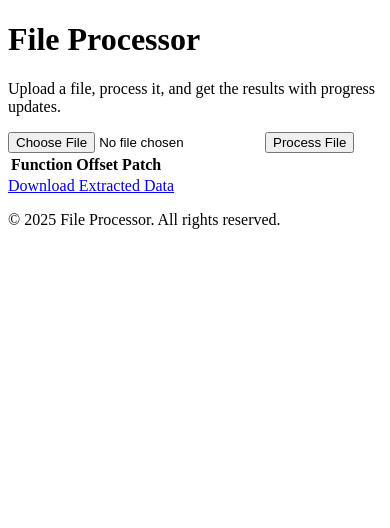
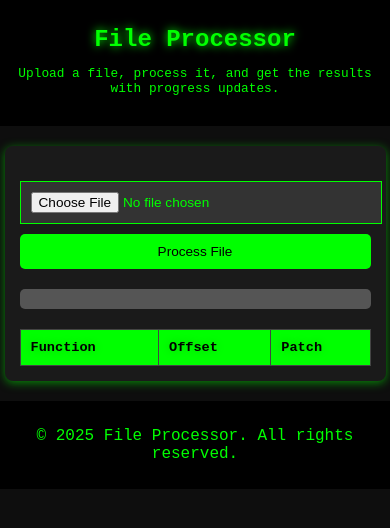
Before and after one commit to siwam-king1/mini_miltia_dumper, a plain HTML site: page index.html in a window 390 px wide. Drawn offline with Linux system fonts and the light colour scheme.

Commit message:
Update index.html

```diff
--- a/index.html
+++ b/index.html
@@ -4,7 +4,184 @@
     <meta charset="UTF-8">
     <meta name="viewport" content="width=device-width, initial-scale=1.0">
     <title>File Processor</title>
-    <link rel="stylesheet" href="styles.css"> <!-- Assuming your CSS is in styles.css -->
+    <style>
+        /* General Styles */
+        body {
+            font-family: 'Courier New', monospace;
+            background-color: #0e0e0e; /* Dark background */
+            color: #00ff00; /* Green text for hacker theme */
+            margin: 0;
+            padding: 0;
+            text-align: center;
+            overflow: visible; /* Prevent scroll bars from appearing */
+        }
+
+        .container {
+            max-width: 90%;
+            margin: 20px auto;
+            background-color: #1a1a1a; /* Slightly lighter grey for contrast */
+            padding: 20px;
+            border-radius: 8px;
+            box-shadow: 0 2px 10px rgba(0, 255, 0, 0.5); /* Green neon shadow */
+            position: relative; /* Positioning for particles */
+            z-index: 2; /* Layering above particles */
+        }
+
+        /* Header and Footer */
+        header {
+            background-color: #000000; /* Black for header */
+            padding: 10px 0;
+            position: relative;
+            z-index: 3; /* Layering above particles */
+        }
+
+        footer {
+            background-color: #000000; /* Black for footer */
+            padding: 10px 0;
+            margin-top: 20px;
+            position: relative;
+            z-index: 3; /* Layering above particles */
+        }
+
+        /* Heading Styles */
+        h1 {
+            font-size: 2rem;
+            margin-bottom: 10px;
+            text-shadow: 0 0 10px #00ff00; /* Green glow */
+        }
+
+        .subtitle {
+            font-size: 1rem;
+            margin-bottom: 20px;
+        }
+
+        /* File Upload Section */
+        .file-upload {
+            margin: 20px 0;
+        }
+
+        .file-upload input[type="file"] {
+            padding: 10px;
+            border: 1px solid #00ff00; /* Green border */
+            margin-right: 10px;
+            font-size: 1rem;
+            width: 97%;
+            background-color: #333; /* Darker input background */
+            color: #00ff00; /* Green text */
+        }
+
+        .file-upload button {
+            padding: 10px 20px;
+            background-color: #00ff00; /* Bright green */
+            color: #000; /* Black text */
+            border: none;
+            cursor: pointer;
+            font-size: 1rem;
+            width: 100%;
+            margin-top: 10px;
+            border-radius: 5px;
+        }
+
+        .file-upload button:hover {
+            background-color: #00cc00; /* Darker green on hover */
+        }
+
+        /* Table Styling */
+        table {
+            width: 100%;
+            border-collapse: collapse;
+            margin-top: 20px;
+        }
+
+        table, th, td {
+            border: 1px solid #444; /* Dark grey borders */
+        }
+
+        th, td {
+            padding: 10px;
+            text-align: left;
+            font-size: 1rem;
+        }
+
+        th {
+            background-color: #00ff00; /* Bright green header */
+            color: #000;
+            text-shadow: 0 0 10px #00cc00; /* Green glow */
+        }
+
+        td {
+            background-color: #444; /* Dark grey for rows */
+            color: #00ff00; /* Green text */
+        }
+
+        /* Progress Bar */
+        #progressContainer {
+            margin: 20px 0;
+        }
+
+        #progressBar {
+            width: 100%;
+            height: 20px;
+            background-color: #555; /* Dark grey */
+            border-radius: 5px;
+            overflow: hidden;
+        }
+
+        #progressBar div {
+            height: 100%;
+            background-color: #00ff00; /* Bright green for the progress */
+            width: 0; /* Start width */
+            transition: width 0.4s; /* Smooth transition */
+        }
+
+        /* Download link */
+        a#downloadLink {
+            margin-top: 20px;
+            display: none;
+            color: #00cc00; /* Bright green */
+            font-size: 1.1rem;
+        }
+
+        /* Media Queries for Responsiveness */
+        @media (max-width: 768px) {
+            .container {
+                padding: 15px;
+            }
+            h1 {
+                font-size: 1.8rem;
+            }
+            .subtitle {
+                font-size: 0.9rem;
+            }
+            .file-upload input[type="file"] {
+                font-size: 0.9rem;
+            }
+            .file-upload button {
+                font-size: 0.9rem;
+            }
+            th, td {
+                font-size: 0.9rem;
+            }
+        }
+
+        @media (max-width: 480px) {
+            h1 {
+                font-size: 1.5rem;
+            }
+            .subtitle {
+                font-size: 0.8rem;
+            }
+            .file-upload input[type="file"] {
+                font-size: 0.85rem;
+            }
+            .file-upload button {
+                font-size: 0.85rem;
+            }
+            th, td {
+                font-size: 0.85rem;
+            }
+        }
+    </style>
 </head>
 <body>
     <header>
```
